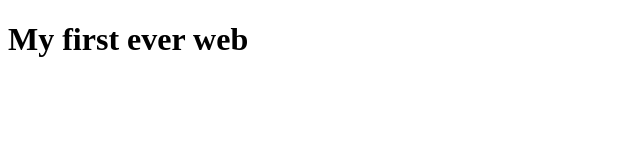
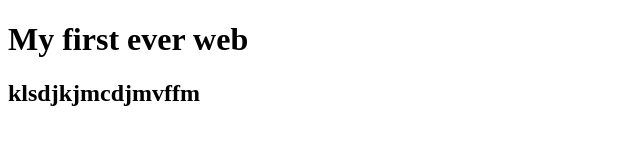
Before and after one commit to HamzaAltamas/web-dev, a plain HTML site: page index.html in a window 1280 px wide. Shown: the whole page, without its empty margins (0-640 px from the left). Drawn offline with Linux system fonts and the light colour scheme.

Commit message:
learn github

```diff
--- a/index.html
+++ b/index.html
@@ -8,5 +8,6 @@
   </head>
   <body>
     <h1>My first ever web</h1>
+    <h2>klsdjkjmcdjmvffm</h2>
   </body>
 </html>
```
